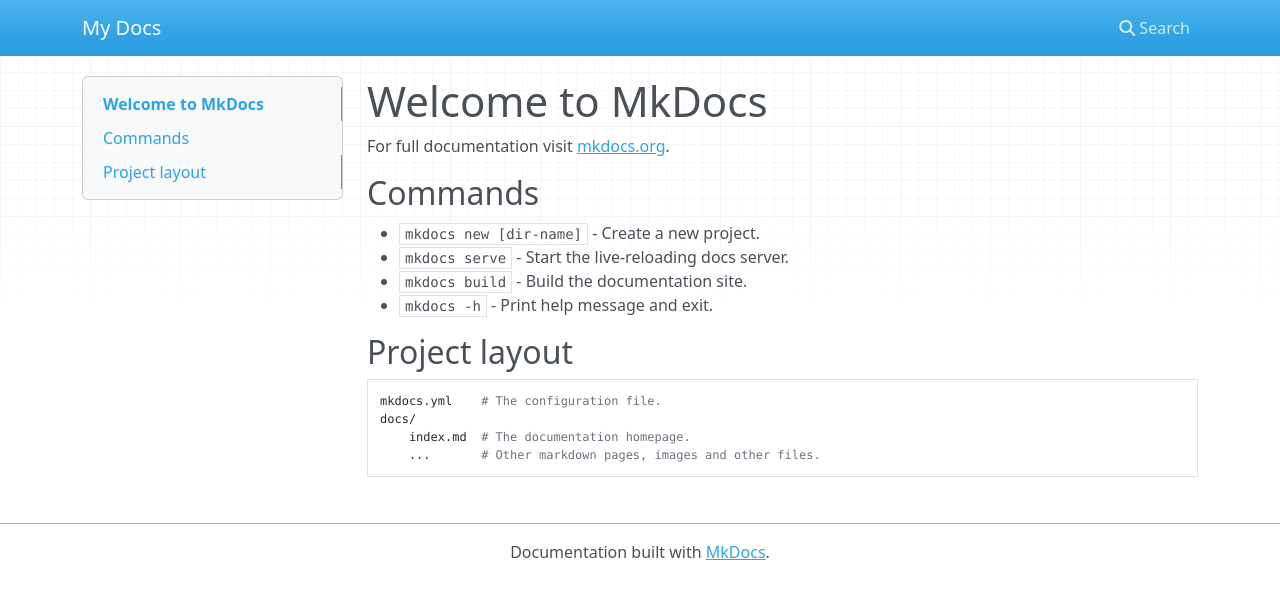
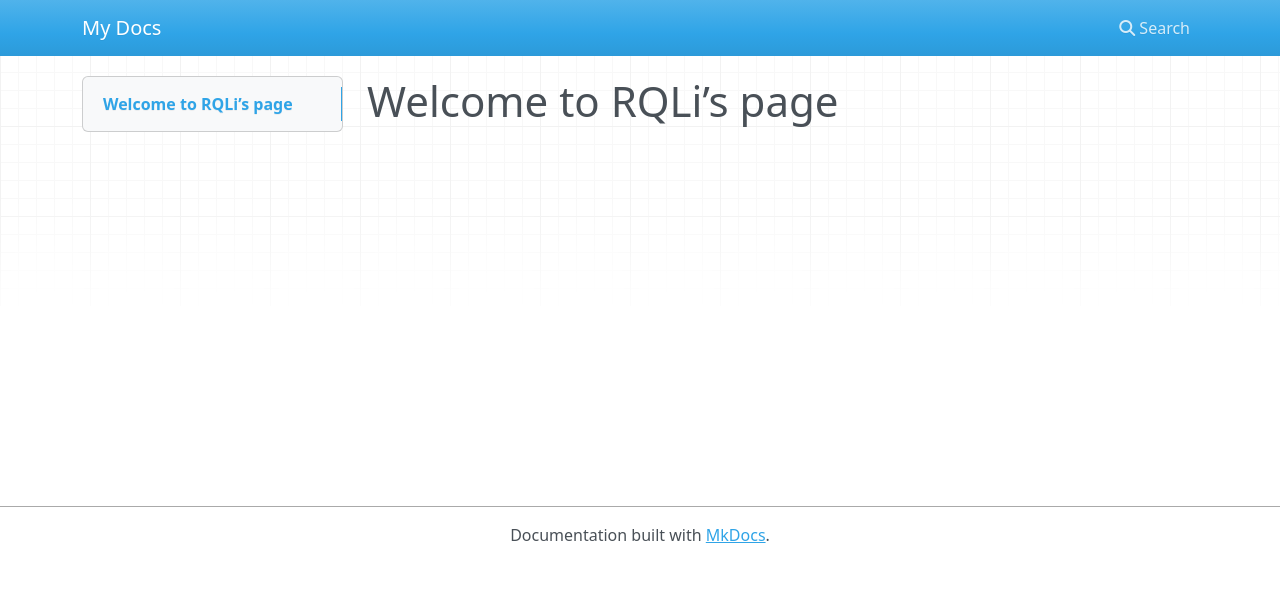
Before and after one commit to rqliCFD/RQLI_PAGE.github.io, an MkDocs documentation site: the page built from docs/index.md, in a window 1280 px wide. Shown: the top 599 px of the page. Built offline with MkDocs 1.6.1, drawn with Linux system fonts in a browser that asks for light colours; nearby versions of some CDN libraries.

Commit message:
Update index.md

```diff
--- a/docs/index.md
+++ b/docs/index.md
@@ -1,17 +1 @@
-# Welcome to MkDocs
-
-For full documentation visit [mkdocs.org](https://www.mkdocs.org).
-
-## Commands
-
-* `mkdocs new [dir-name]` - Create a new project.
-* `mkdocs serve` - Start the live-reloading docs server.
-* `mkdocs build` - Build the documentation site.
-* `mkdocs -h` - Print help message and exit.
-
-## Project layout
-
-    mkdocs.yml    # The configuration file.
-    docs/
-        index.md  # The documentation homepage.
-        ...       # Other markdown pages, images and other files.
+# Welcome to RQLi’s page
```
